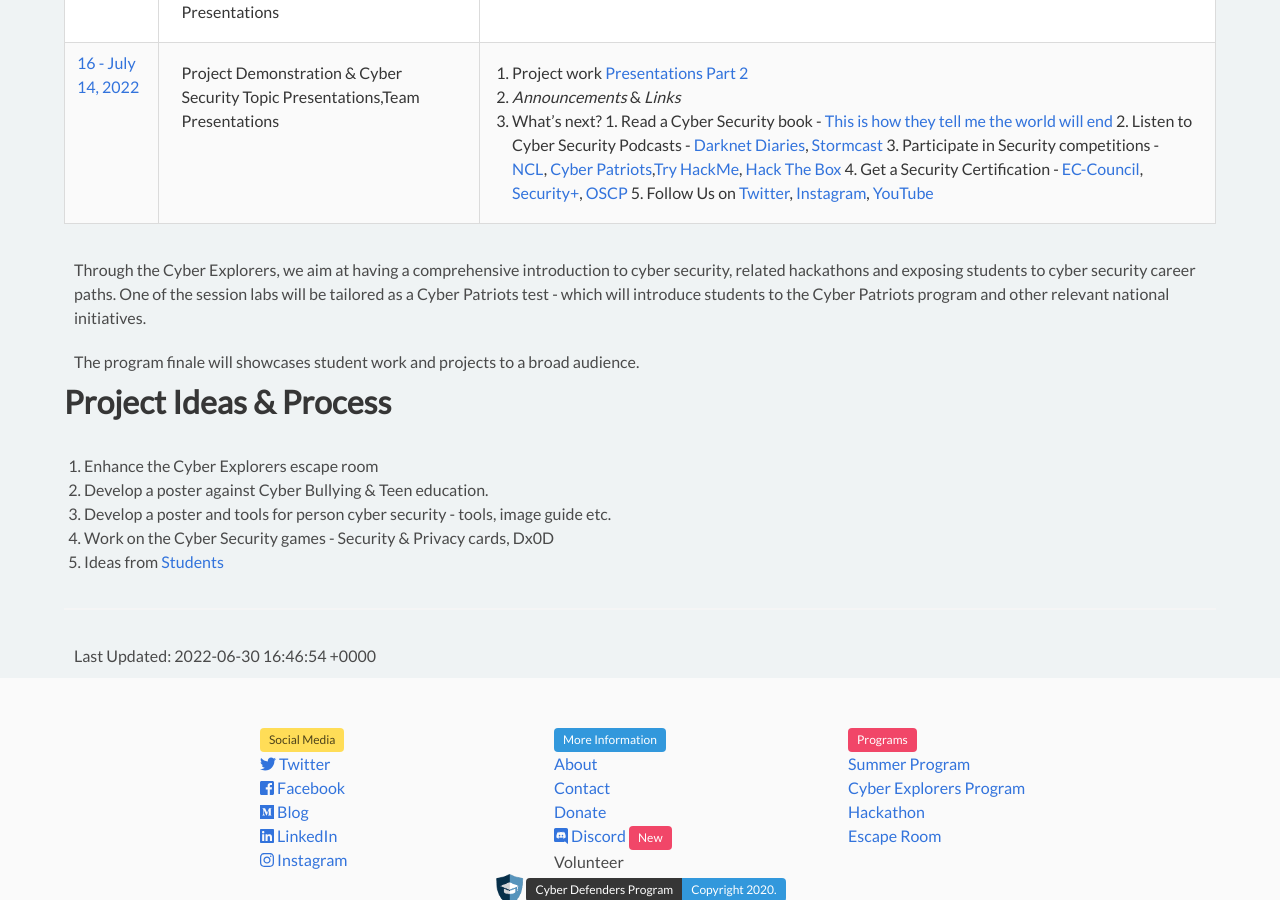
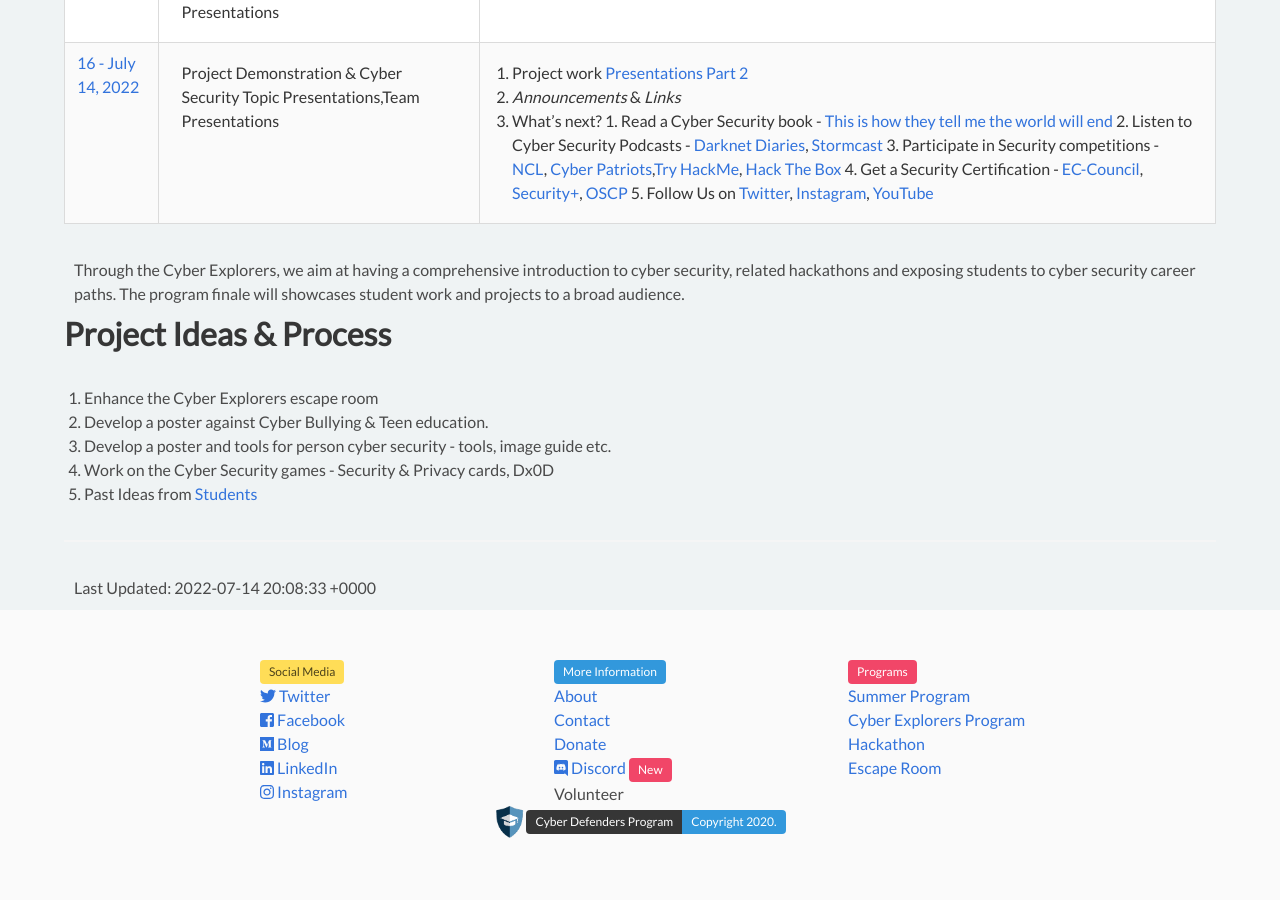
Before and after one commit to cyberdefendersprogram/www-homepage, a Jekyll site: the page built from pages/programs/cyberexplorers-ncat.md, in a window 1280 px wide and 900 px high, scrolled down 3312 px. Built offline with Jekyll 4.4.1, drawn with Linux system fonts in a browser that asks for light colours; nearby versions of some CDN libraries.

Commit message:
Update cyberexplorers-ncat.md

```diff
--- a/pages/programs/cyberexplorers-ncat.md
+++ b/pages/programs/cyberexplorers-ncat.md
@@ -5,7 +5,7 @@
 final-preso: https://docs.google.com/presentation/d/1R_uyEyVU5Ywl1-WVpL0c6SvuhB8mHsJDBn4zkl-9qBg/edit?usp=sharing
 final-music-embed: |
     <iframe width="100%" height="300" scrolling="no" frameborder="no" allow="autoplay" src="https://w.soundcloud.com/player/?url=https%3A//api.soundcloud.com/tracks/1056362899&color=%23ff5500&auto_play=false&hide_related=false&show_comments=true&show_user=true&show_reposts=false&show_teaser=true&visual=true"></iframe>
-last_modified_at: 2022-06-30T16:46:54
+last_modified_at: 2022-07-14T20:08:33
 ---
 <br/>
 <h1 class="title">NCAT Summer Bridge Program </h1>
@@ -56,9 +56,7 @@
     </tbody>
 </table>
 
-Through the Cyber Explorers, we aim at having a comprehensive introduction to cyber security, related hackathons and exposing students to cyber security career paths. One of the session labs will be tailored as a Cyber Patriots test - which will introduce students to the Cyber Patriots program and other relevant national initiatives.
-
-The program finale will showcases student work and projects to a broad audience.
+Through the Cyber Explorers, we aim at having a comprehensive introduction to cyber security, related hackathons and exposing students to cyber security career paths. The program finale will showcases student work and projects to a broad audience.
 <br/>
 
 
@@ -67,7 +65,7 @@
 2. Develop a poster against Cyber Bullying & Teen education.
 3. Develop a poster and tools for person cyber security - tools, image guide etc.
 4. Work on the Cyber Security games - Security & Privacy cards, Dx0D
-5. Ideas from [Students](http://bit.ly/explorerideas2019)
+5. Past Ideas from [Students](http://bit.ly/explorerideas2019)
 <br/>
 
 
```
